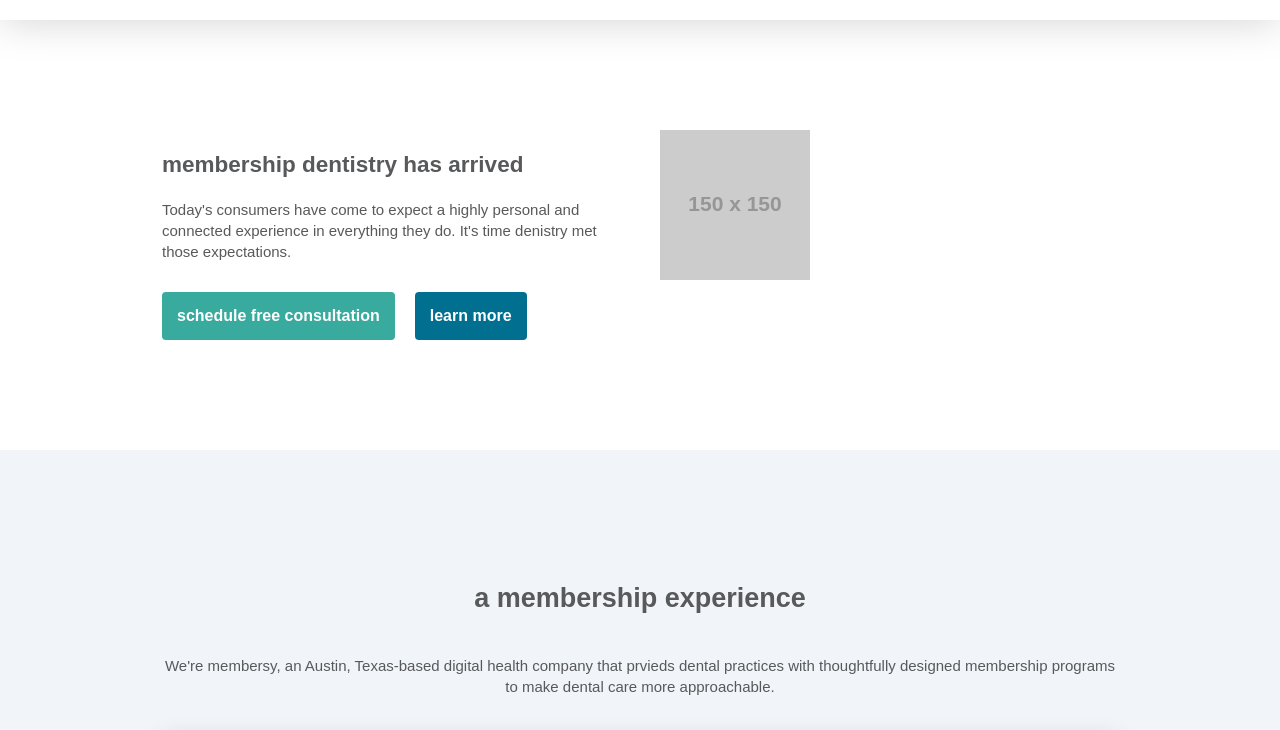
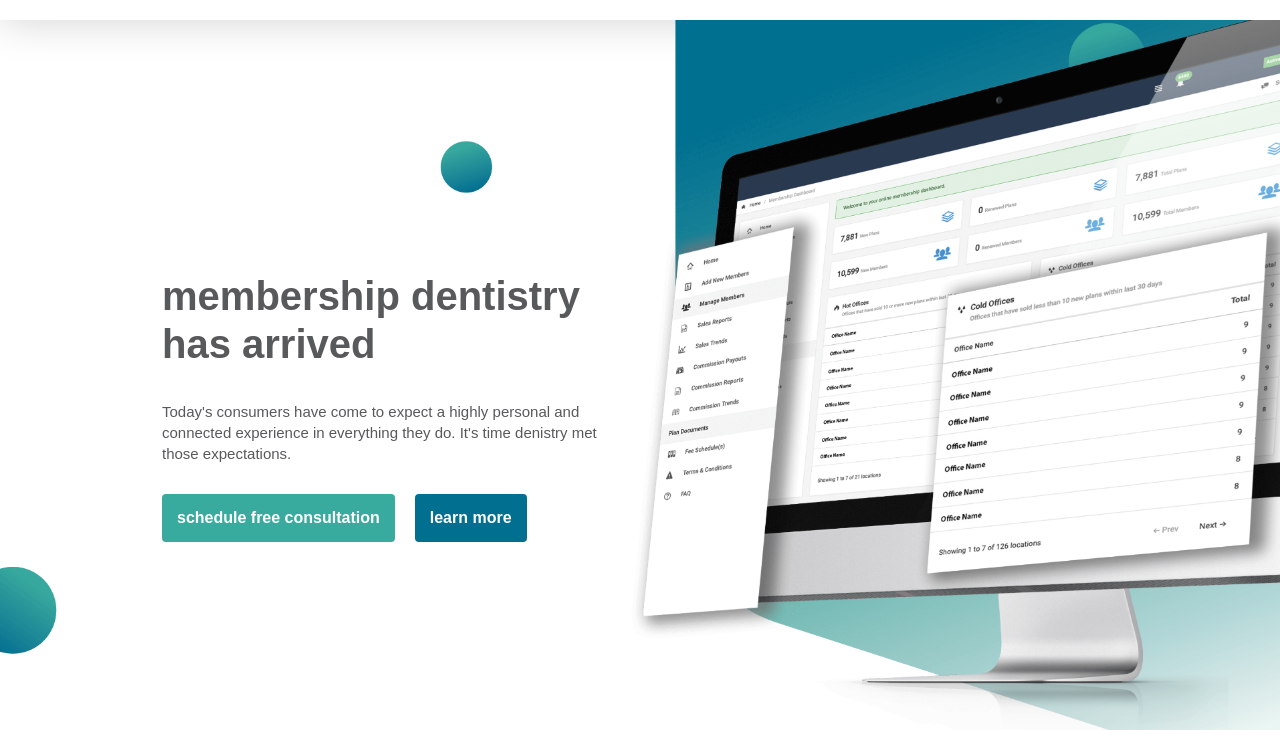
Before and after one commit to CodingGabe/membersy, a Gatsby site: page / in a window 1280 px wide. Shown: the part 75-805 px from the top of the page. Built offline with nearby package versions, Linux system fonts and the light colour scheme; Gatsby itself is replaced by a stand-in of ours; placeholder pictures from the web are drawn by us.

Commit message:
add background image

```diff
--- a/src/components/Main.js
+++ b/src/components/Main.js
@@ -36,10 +36,6 @@ const Hero = () => (
               <Link to="/">learn more</Link>
             </button>
           </div>
-        </div>
-
-        <div className="membersy_grid--item">
-          <img src="https://via.placeholder.com/150" alt="placeholder" />
         </div>
       </div>
     </div>
--- a/src/styles/_main.scss
+++ b/src/styles/_main.scss
@@ -164,3 +164,11 @@ section {
         }
     }
 }
+
+section.hero {
+    display: flex;
+    align-items: center;
+    background: url('../../content/assets/membersy-hero.png') no-repeat fixed center;
+    background-size: cover;
+    height: calc(100vh - 60px);
+}
--- a/src/styles/_typography.scss
+++ b/src/styles/_typography.scss
@@ -30,6 +30,11 @@ a {
     color: $color_primary;
 }
 
+.membersy_heading {
+    font-size: 4rem;
+    line-height: 1.2;
+}
+
 .membersy_subheading {
     font-size: 2.7rem;
     line-height: 1.2;
--- a/src/styles/_utility.scss
+++ b/src/styles/_utility.scss
@@ -17,6 +17,8 @@
 }
 
 .u_align--center {
+    display: grid;
+    align-self: center;
     justify-self: center;
 }
 .u_space-between {
```
Also changed, not shown: content/assets/membersy-hero.png (added).
